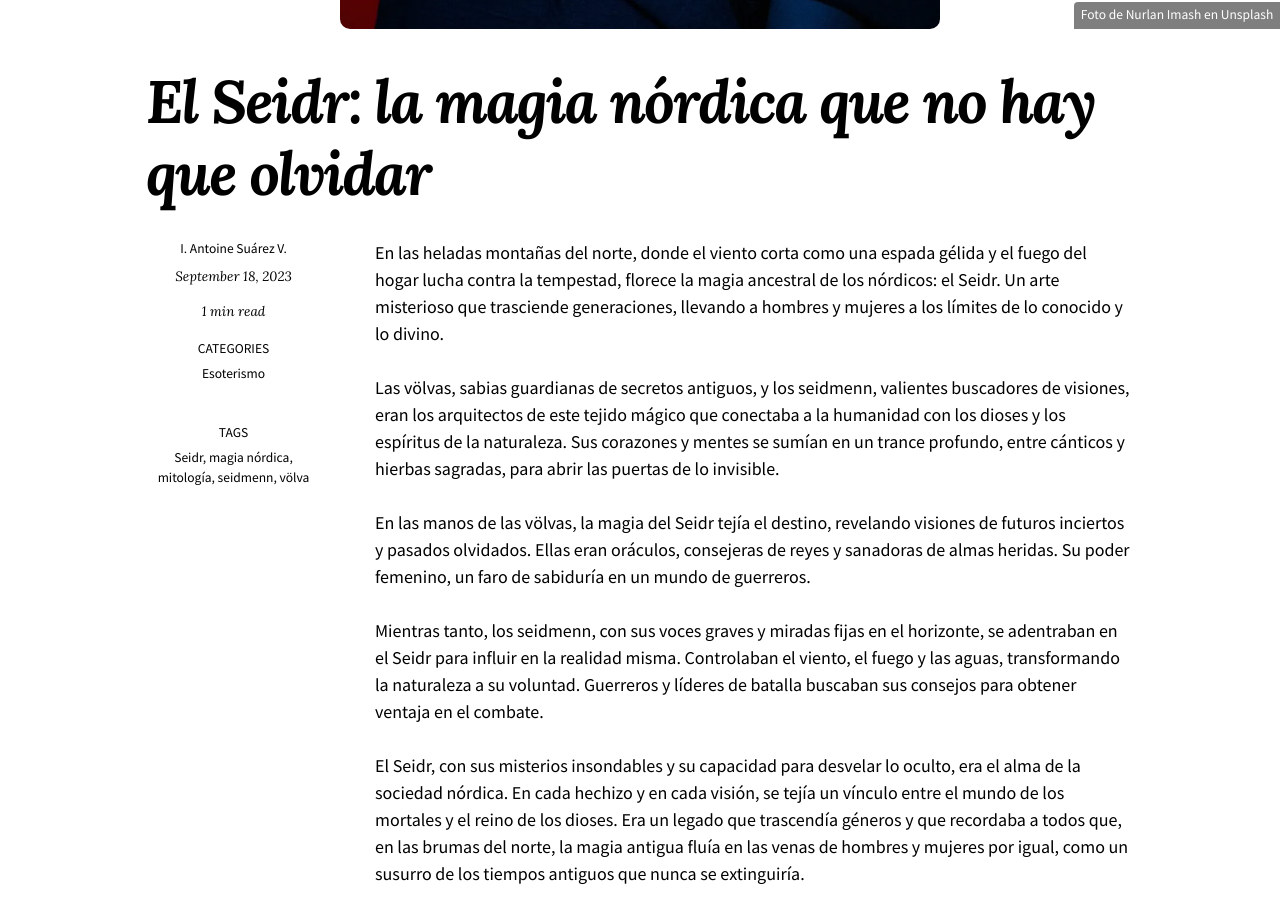
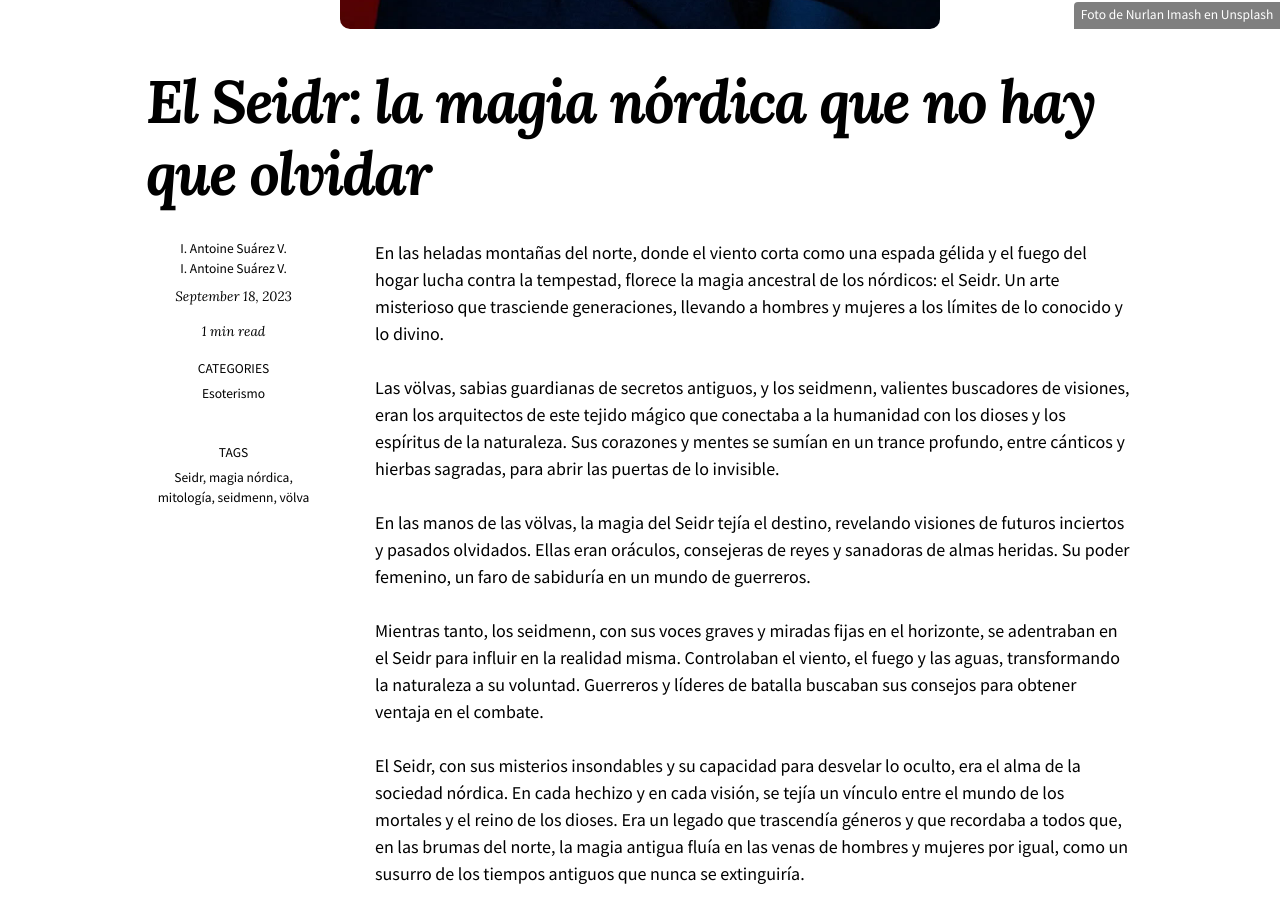
Before and after one commit to KajiiNarumi/Blog, a Jekyll site: the page built from _posts/2023-09-18-el-seidr-la-magia-nordica-que-no-hay-que-olvidar.md, in a window 1280 px wide and 900 px high, scrolled down 842 px. Built offline with Jekyll 4.4.1, drawn with Linux system fonts in a browser that asks for light colours; nearby versions of some CDN libraries.

Commit message:
Update post.html

```diff
--- a/_layouts/post.html
+++ b/_layouts/post.html
@@ -16,6 +16,17 @@ layout: default
       </header>
 
       <div class="page-sidebar">
+
+{% assign author_id = page.author %}
+{% assign author = site.data.authors[author_id] %}
+{% if author %}
+  <span class="post-author">
+    <a href="{{ author.url }}" target="_blank" rel="author noopener">{{ author.name }}</a>
+  </span>
+{% elsif page.author.name %}
+  <span class="post-author">{{ page.author.name }}</span>
+{% endif %}
+
         {% include page-author.html %}
         {% include read-time.html %}
         {% include page-categories.html %}
```
